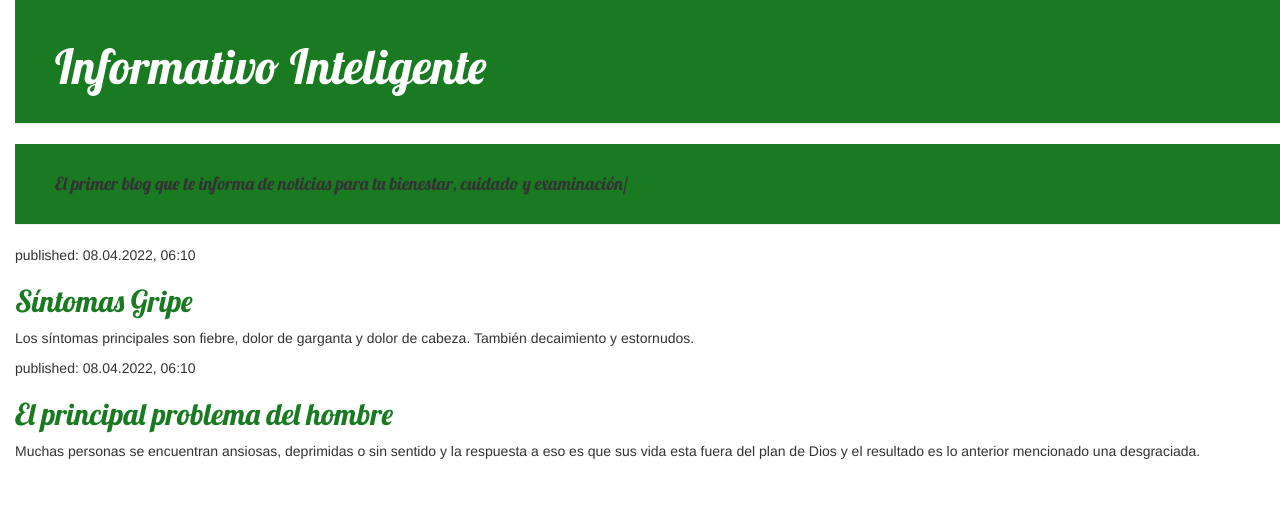
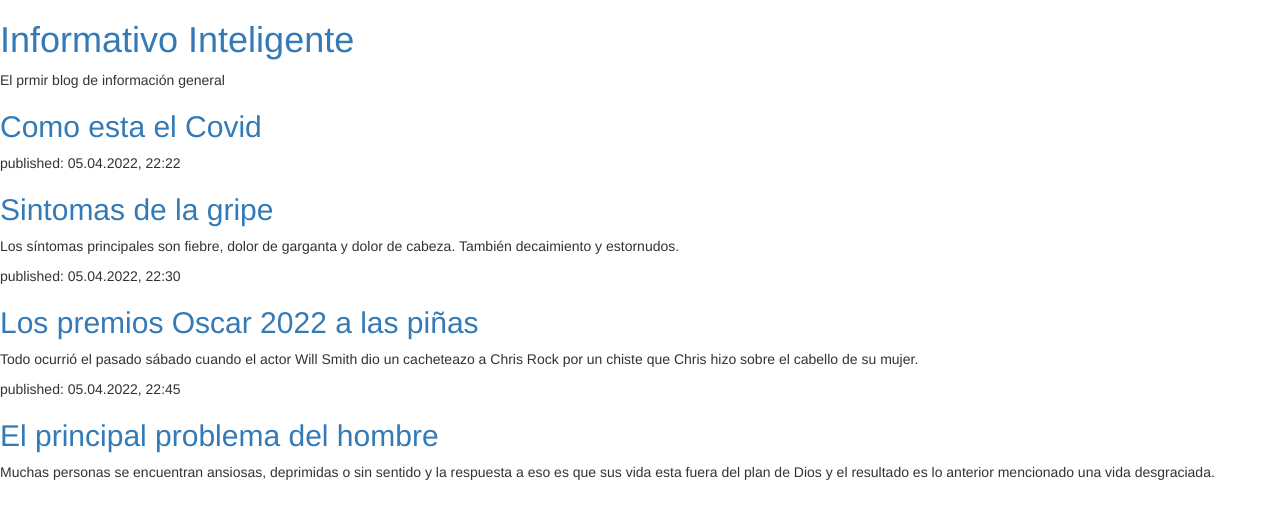
Before and after one commit to juan05bocek/my-first-blog, a Django app: template blog/templates/blog/post_list.html in a window 1280 px wide. Shown: the top 519 px of the page. Run offline with Django 3.2, Linux system fonts and the light colour scheme; the template is opened without the code that fills it: values that come from a table or form of the project are taken from there, others are empty; data comes from the database, SQL or seed files in the repository; both versions use the stored data as it was after the commit; some libraries are stand-ins or nearby versions.

Commit message:
Modificación css y blog

```diff
--- a/blog/templates/blog/post_list.html
+++ b/blog/templates/blog/post_list.html
@@ -1,29 +1,34 @@
 {% load static %}
 <html>
-    <head><link href="//fonts.googleapis.com/css?family=Lobster&subset=latin,latin-ext" rel="stylesheet" type="text/css">
-        <title>Django Juan Bocek blog</title>
-        <link rel="stylesheet" href="//maxcdn.bootstrapcdn.com/bootstrap/3.2.0/css/bootstrap.min.css">
-        <link rel="stylesheet" href="//maxcdn.bootstrapcdn.com/bootstrap/3.2.0/css/bootstrap-theme.min.css">
-        <link rel="stylesheet" href="{% static 'css/blog.css' %}">
-    </head>
+    <head>
+        <title>Django Girls blog</title>
+    </head><link rel="stylesheet" href="//maxcdn.bootstrapcdn.com/bootstrap/3.2.0/css/bootstrap.min.css">
+    <link rel="stylesheet" href="//maxcdn.bootstrapcdn.com/bootstrap/3.2.0/css/bootstrap-theme.min.css">
     <body>
-    <div class="page-header">
+        <div>
             <h1><a href="/">Informativo Inteligente</a></h1>
-    </div>
+        </div>
+        <div>
+        <p>El prmir blog de información general</p>
+        </div>
 
-    <div class="page-header">
-    <h4>El primer blog que te informa de noticias para tu bienestar, cuidado y examinación/<h4>
-    <div></div>
 
-        </div>
-            <p>published: 08.04.2022, 06:10</p>
-            <h2><a href="">Síntomas Gripe</a></h2>
+        <div>
+            <h2><a href="{% url 'post_detail' pk=post.pk %}">{{ post.title }}</a></h2>
+            <p>published: 05.04.2022, 22:22</p>
+            <h2><a href="">Sintomas de la gripe</a></h2>
             <p>Los síntomas principales son fiebre, dolor de garganta y dolor de cabeza. También decaimiento y estornudos.</p>
         </div>
 
+        <div>
+            <p>published: 05.04.2022, 22:30</p>
+            <h2><a href="">Los premios Oscar 2022 a las piñas</a></h2>
+            <p>Todo ocurrió el pasado sábado cuando el actor Will Smith dio un cacheteazo a Chris Rock por un chiste que Chris hizo sobre el cabello de su mujer.</p>
         </div>
-            <p>published: 08.04.2022, 06:10</p>
+
+        <div>
+            <p>published: 05.04.2022, 22:45</p>
             <h2><a href="">El principal problema del hombre</a></h2>
-            <p>Muchas personas se encuentran ansiosas, deprimidas o sin sentido y la respuesta a eso es que sus vida esta fuera del plan de Dios y el resultado es lo anterior mencionado una desgraciada.
-    </body>
+            <p>Muchas personas se encuentran ansiosas, deprimidas o sin sentido y la respuesta a eso es que sus vida esta fuera del plan de Dios y el resultado es lo anterior mencionado una vida desgraciada.</p>
+        </div>
 </html>
--- a/mysite/urls.py
+++ b/mysite/urls.py
@@ -14,7 +14,7 @@ Including another URLconf
     2. Add a URL to urlpatterns:  path('blog/', include('blog.urls'))
 """
 from django.contrib import admin
-from django.urls import include, path
+from django.urls import path, include
 
 urlpatterns = [
     path('admin/', admin.site.urls),
```
Also changed, not shown: blog/templates/blog/base.html (+22 -12 lines), db.sqlite3.
